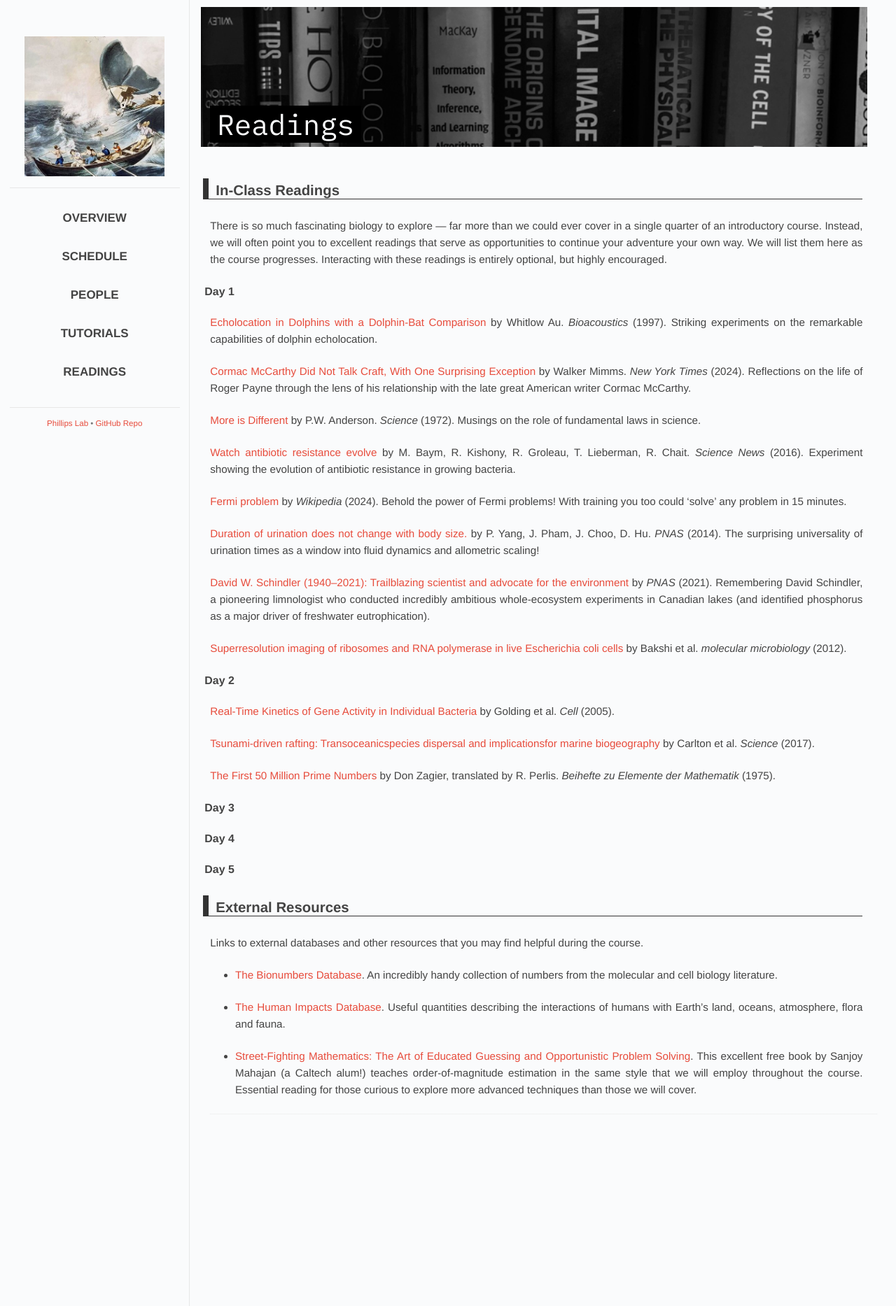
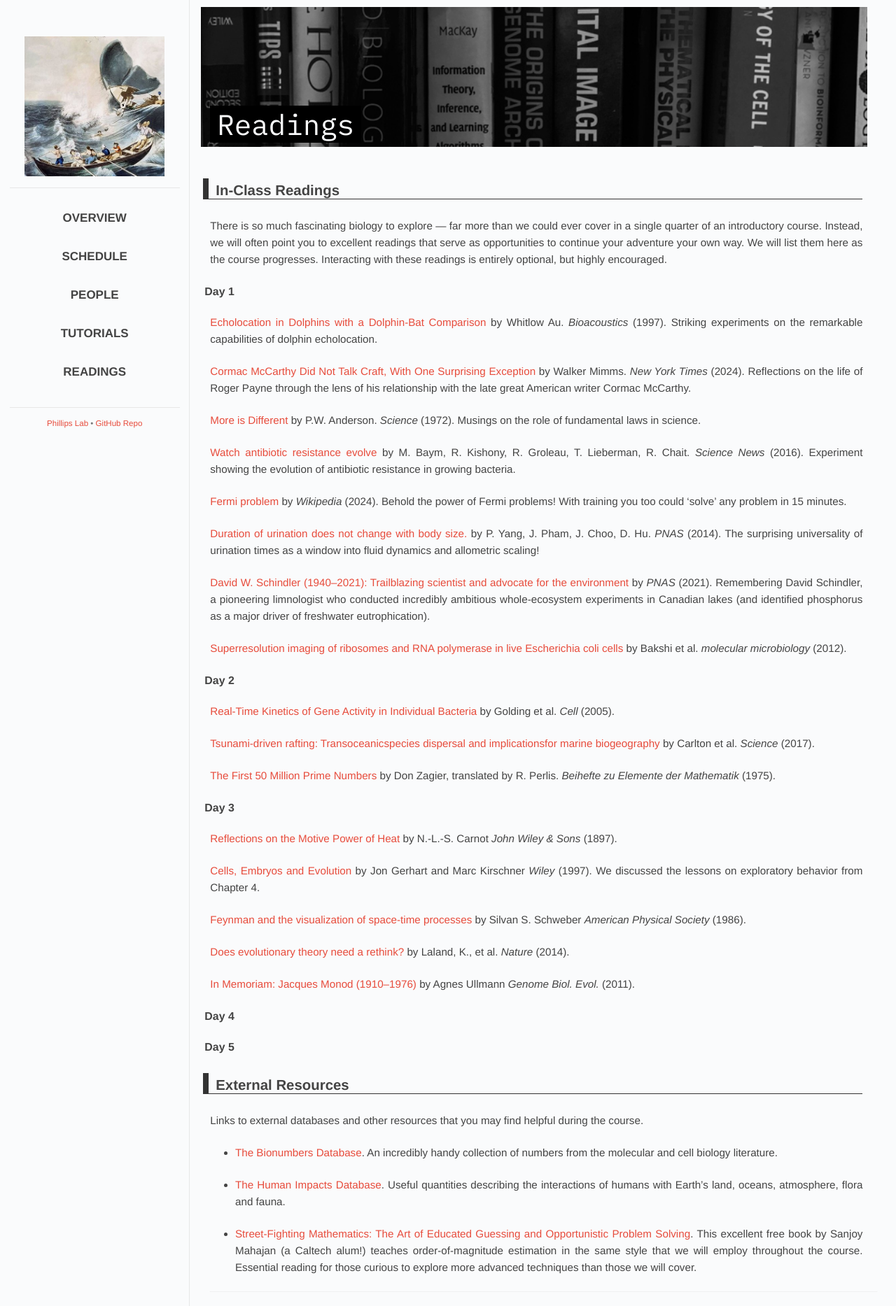
Before and after one commit to RPGroup-PBoC/mpi-pboc, a Jekyll site: the page built from 2024/readings.md, in a window 1280 px wide. Shown: the whole page at 70% size. Built offline with Jekyll 4.4.1, drawn with Linux system fonts in a browser that asks for light colours; some web fonts are replaced.

Commit message:
lots of day 3 papers

```diff
--- a/_data/2024/papers.yaml
+++ b/_data/2024/papers.yaml
@@ -76,5 +76,40 @@ Day 2:
   description: ""
 
 Day 3:
+- title: "Reflections on the Motive Power of Heat"
+  author: "N.-L.-S. Carnot"
+  journal: "John Wiley & Sons"
+  year: "1897"
+  PDF: "carnot1897.pdf"
+  description: ""
+
+- title: "Cells, Embryos and Evolution"
+  author: "Jon Gerhart and Marc Kirschner"
+  journal: "Wiley"
+  year: "1997"
+  link: "https://www.amazon.com/Cells-Embryos-Evolution-Jon-Gerhart/dp/0865425744"
+  description: "We discussed the lessons on exploratory behavior from Chapter 4."
+
+- title: "Feynman and the visualization of space-time processes"
+  author: "Silvan S. Schweber"
+  journal: "American Physical Society"
+  year: "1986"
+  PDF: "Schweber1986"
+  description: ""
+
+- title: "Does evolutionary theory need a rethink?"
+  author: "Laland, K., et al."
+  journal: "Nature"
+  year: "2014"
+  PDF: "evo_rethink.pdf"
+  description: ""
+
+- title: "In Memoriam: Jacques Monod (1910–1976)"
+  author: "Agnes Ullmann"
+  journal: "Genome Biol. Evol."
+  year: "2011"
+  PDF: "MonodMemorium.pdf"
+  description: ""
+
 Day 4:
 Day 5:
```
Also changed, not shown: 5 other files.
